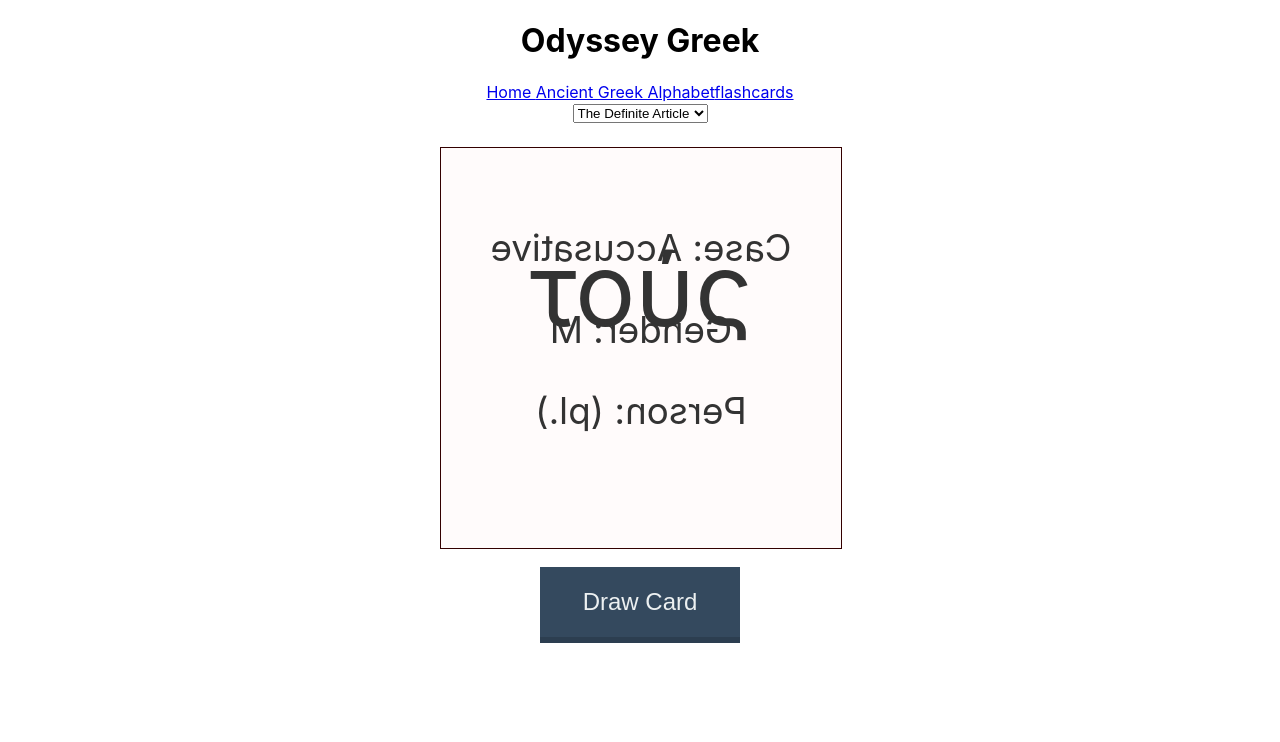
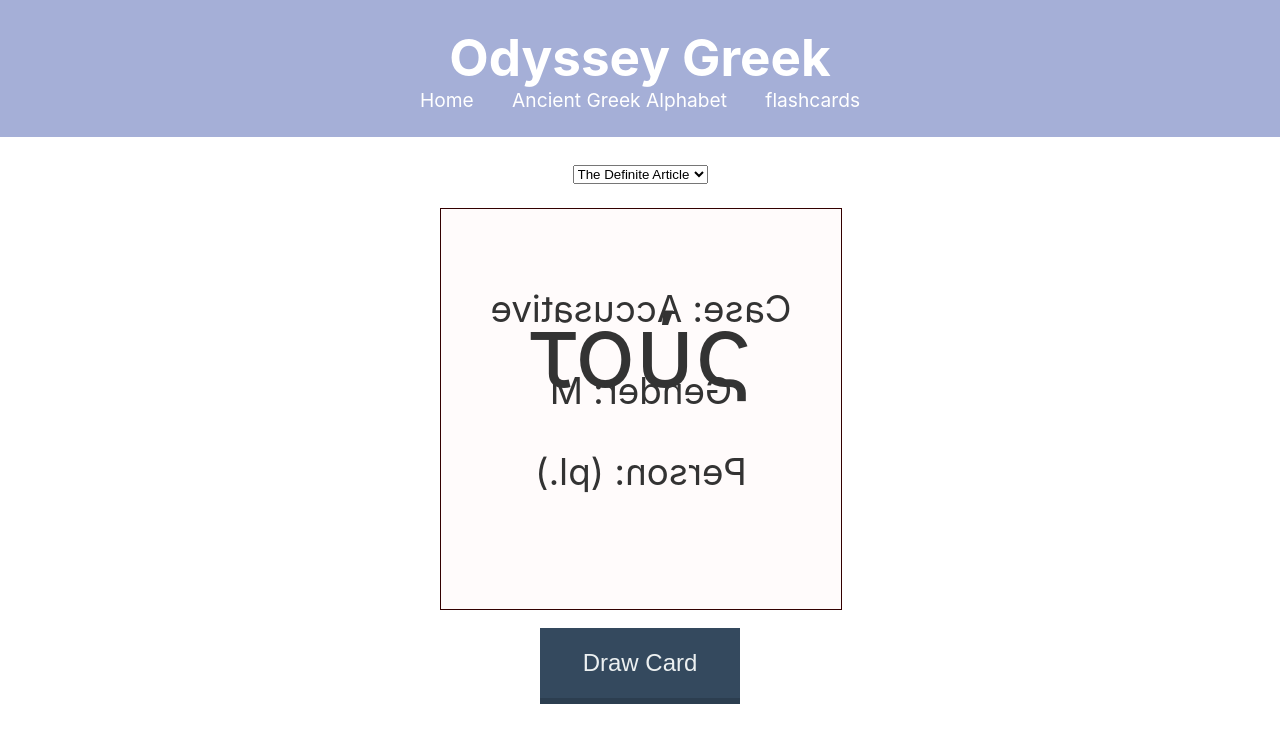
Before and after one commit to seangrant118/odyssey-greek, a React (Create React App) app: page /flashcards in a window 1280 px wide. Shown: the top 742 px of the page. Built offline with nearby package versions, Linux system fonts and the light colour scheme.

Commit message:
header styling

```diff
--- a/src/components/Header.js
+++ b/src/components/Header.js
@@ -1,12 +1,25 @@
 import React from 'react';
 import { NavLink } from 'react-router-dom';
+import './styles/Header.css'
 
 const Header = () => (
-  <header>
-    <h1>Odyssey Greek</h1>
-    <NavLink to="/" activeClassName='is-active' exact={true}>Home </NavLink>
-    <NavLink to="/alphabet" activeClassName='is-active'>Ancient Greek Alphabet</NavLink>
-    <NavLink to="/flashcards" activeClassName='is-active'>flashcards</NavLink>
+  <header className='header'>
+    <h1 className='header-title'>Odyssey Greek</h1>
+    <NavLink
+      className='header-links'
+      to="/"
+      exact={true}>Home
+    </NavLink>
+    <NavLink
+      className='header-links'
+      to="/alphabet">
+      Ancient Greek Alphabet
+    </NavLink>
+    <NavLink
+      className='header-links'
+      to="/flashcards">
+        flashcards
+    </NavLink>
   </header>
 )
 
--- /dev/null
+++ b/src/components/styles/Header.css
@@ -0,0 +1,20 @@
+.header {
+  background: #A5AFD7;
+  color: white;
+  margin-bottom: 1.6rem;
+  margin-top: 0;
+  padding: 1.6rem 0;
+}
+
+.header-title {
+  font-size: 3.2rem;
+  margin: 0;
+}
+
+.header-links {
+  color: white;
+  font-size: 1.2rem;
+  font-weight: 400;
+  margin: 0 1.2rem;
+  text-decoration: none;
+}
```
